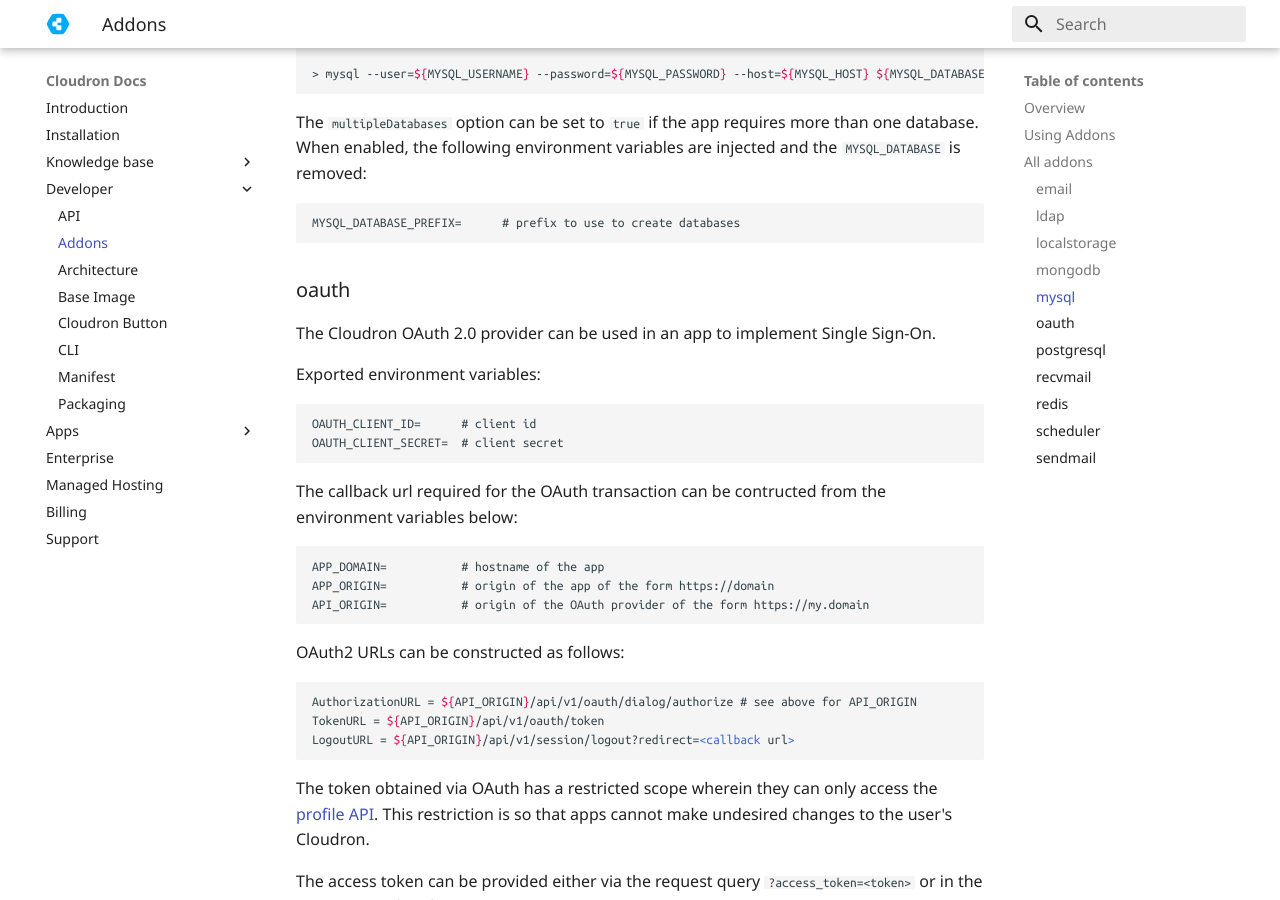
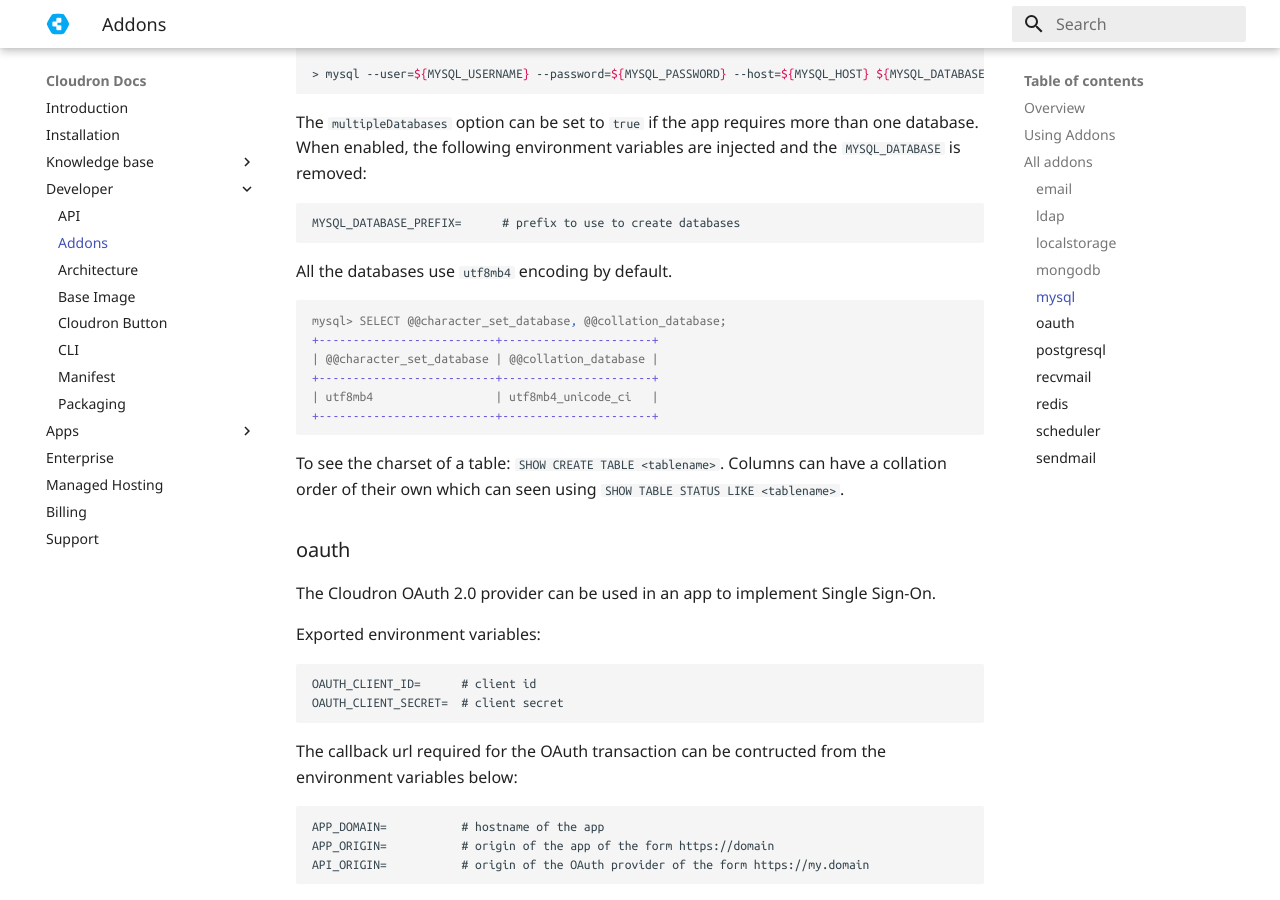
Before and after one commit to M-arcus/cloudron-docs, an MkDocs documentation site: the page built from docs/documentation/developer/addons.md, in a window 1280 px wide and 900 px high, scrolled down 3906 px. Built offline with MkDocs 1.6.1 and Material for MkDocs 9.7.7, drawn with Linux system fonts in a browser that asks for light colours; old or Windows-style settings are respelled for this version of MkDocs.

Commit message:
Add note on db encoding

````diff
--- a/docs/documentation/developer/addons.md
+++ b/docs/documentation/developer/addons.md
@@ -180,6 +180,20 @@
 MYSQL_DATABASE_PREFIX=      # prefix to use to create databases
 ```
 
+All the databases use `utf8mb4` encoding by default.
+
+```
+mysql> SELECT @@character_set_database, @@collation_database;
++--------------------------+----------------------+
+| @@character_set_database | @@collation_database |
++--------------------------+----------------------+
+| utf8mb4                  | utf8mb4_unicode_ci   |
++--------------------------+----------------------+
+```
+
+To see the charset of a table: `SHOW CREATE TABLE <tablename>`.  Columns can have a collation order
+of their own which can seen using `SHOW TABLE STATUS LIKE <tablename>`.
+
 ### oauth
 
 The Cloudron OAuth 2.0 provider can be used in an app to implement Single Sign-On.
````
